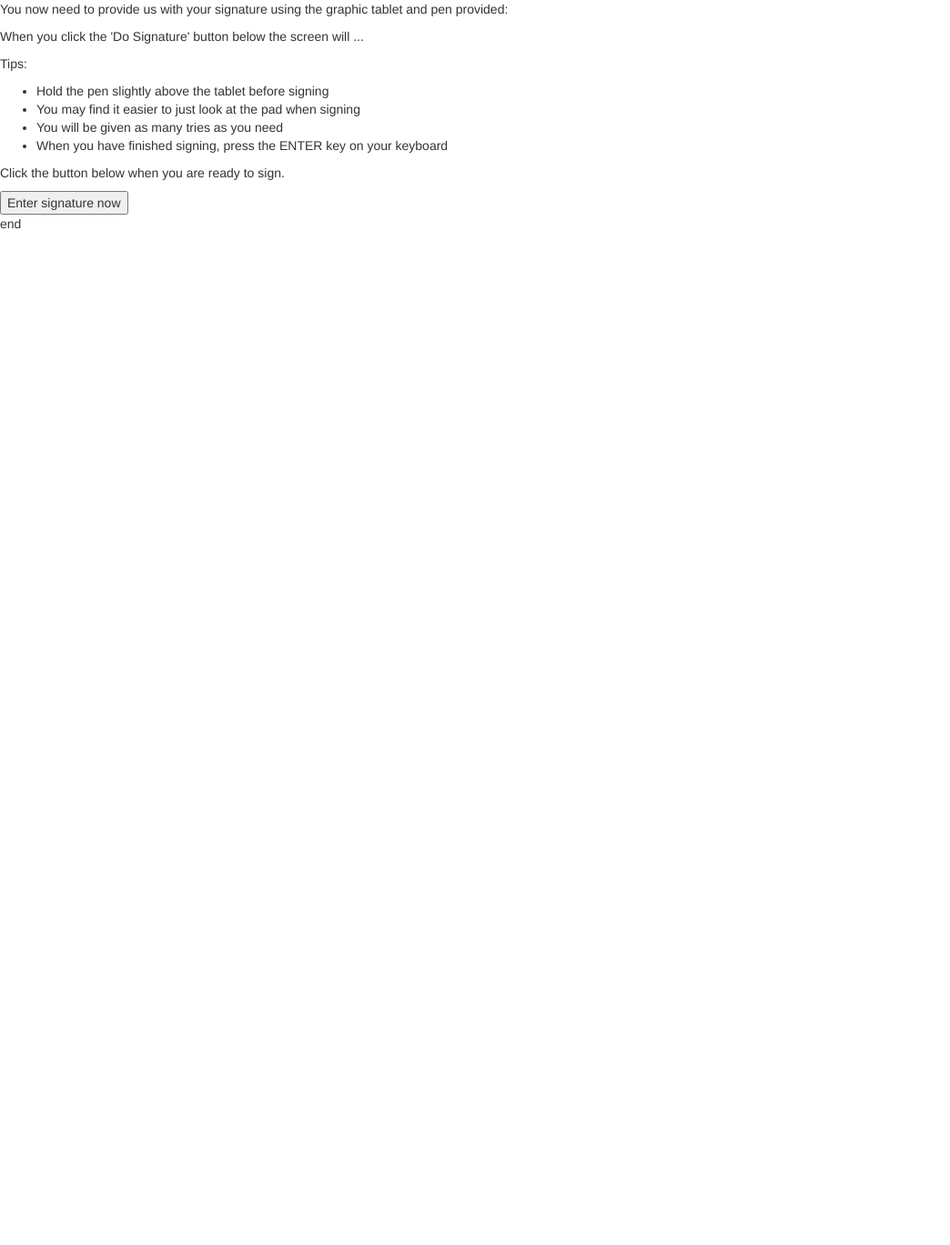
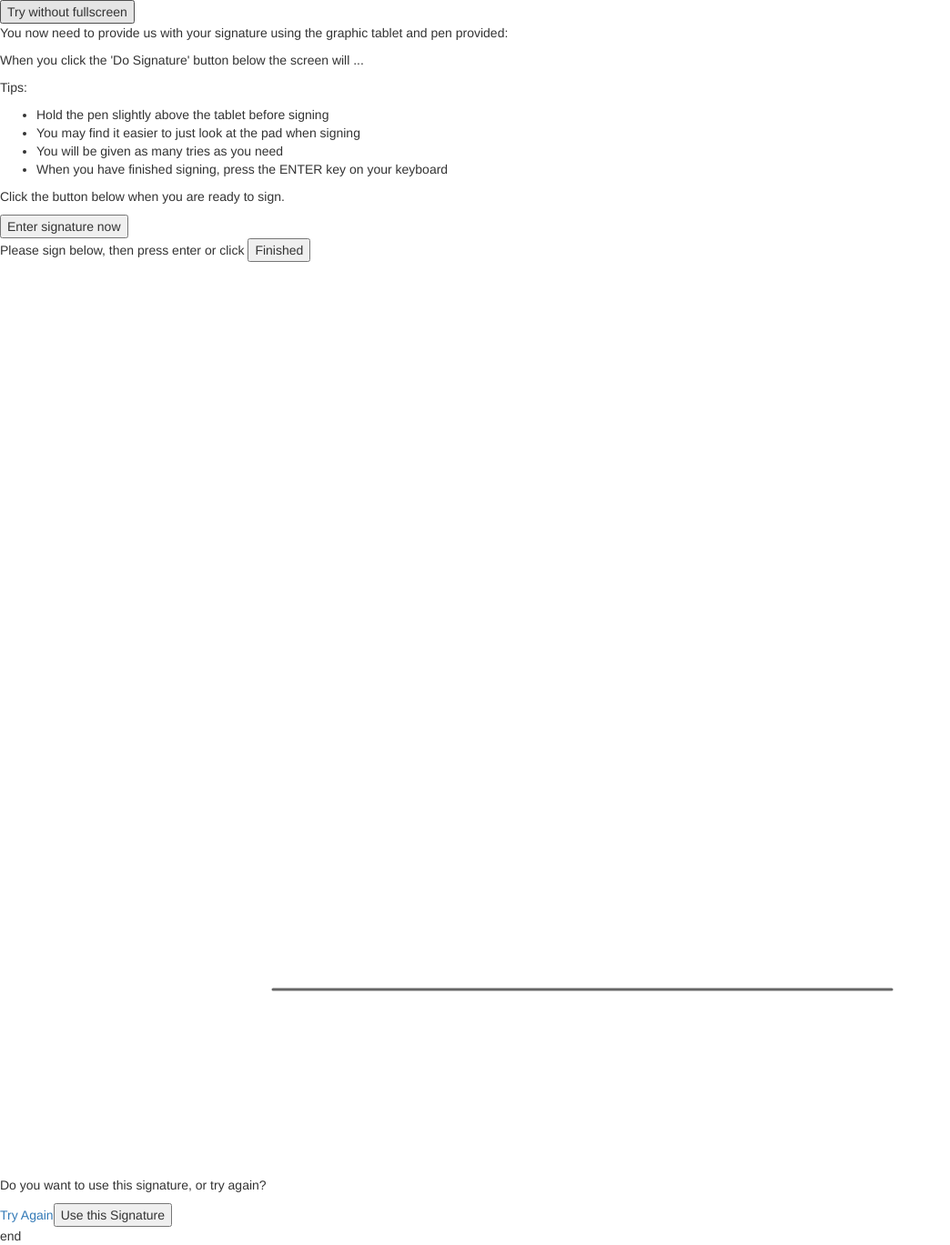
Before and after one commit to tony-waters/angular-sign, a plain HTML site: page index2.html in a window 1280 px wide. Shown: the whole page at 91% size, without its empty margins (0-1044 px from the left). Before the commit the page ends 800 px from the top, so only its background shows below. Drawn offline with nearby package versions, Linux system fonts and the light colour scheme; some packages are replaced by stand-ins of ours.

Commit message:
Fix broken pen

```diff
--- a/index2.html
+++ b/index2.html
@@ -17,7 +17,9 @@
         <!--<a href="home.html">GO</a>-->
 
 <div>
-    <div id='sign-intro' show-if-fullscreen=false>
+
+    <div id='sign-intro'>
+        <button onClick="javascript:stage1();">Try without fullscreen</button>
         <p>You now need to provide us with your signature using the graphic tablet and pen provided:</p>
         <p>When you click the 'Do Signature' button below the screen will ...</p>
         <p>Tips:</p>
@@ -30,7 +32,7 @@
         <p>Click the button below when you are ready to sign.</p>
         <button ngsf-toggle-fullscreen ng-click='' onClick="javascript:stage2();">Enter signature now</button>
     </div>
-    <div id='sign-perform' show-if-fullscreen=true hidden="true">
+    <div id='sign-perform'>
         <p>Please sign below, then press enter or click <button ngsf-toggle-fullscreen onClick='javascript:doIt();'>Finished</button></p>
         <!--[if lt IE 9]-->
 	<script type="text/javascript" src="assets/flashcanvas.js"></script>
@@ -43,21 +45,26 @@
 	    })
 	</script>
     </div>
-    <div id='sign-gallery' show-if-fullscreen=false hidden="true">
+    <div id='sign-gallery'>
         <p>Do you want to use this signature, or try again?</p>
         <div id="tools"></div>
         <div><div id="displayarea"></div></div>
-        <a href='index.html'>Try Again</a><button>Use this Signature</button>
+        <a href='index2.html'>Try Again</a><button>Use this Signature</button>
         <script>
+            function stage1() {
+                    $("#sign-intro").show();
+                    $("#sign-perform").hide();
+                    $("#sign-gallery").hide();
+            }
             function stage2() {
                     $("#sign-intro").hide();
                     $("#sign-perform").show();
                     $("#sign-gallery").hide();
             }
             function stage3() {
-                    $("#sign-intro").hide();
-                    $("#sign-perform").hide();
-                    $("#sign-gallery").show();
+//                    $("#sign-intro").hide();
+//                    $("#sign-perform").hide();
+//                    $("#sign-gallery").show();
             }
             function doIt() {
             console.log("DO IT!!!!");
@@ -87,7 +94,11 @@
                 }
         </script>
     </div>
-
+    <script>
+//                    $("#sign-intro").show();
+//                    $("#sign-perform").hide();
+//                    $("#sign-gallery").hide();
+    </script>
 
 
 <!--    <div id="content">
@@ -97,6 +108,7 @@
             <div id="tools"></div>
             <div><p>Display Area:</p><div id="displayarea"></div></div>
     </div>-->
+
 end
 </div>
 
```
